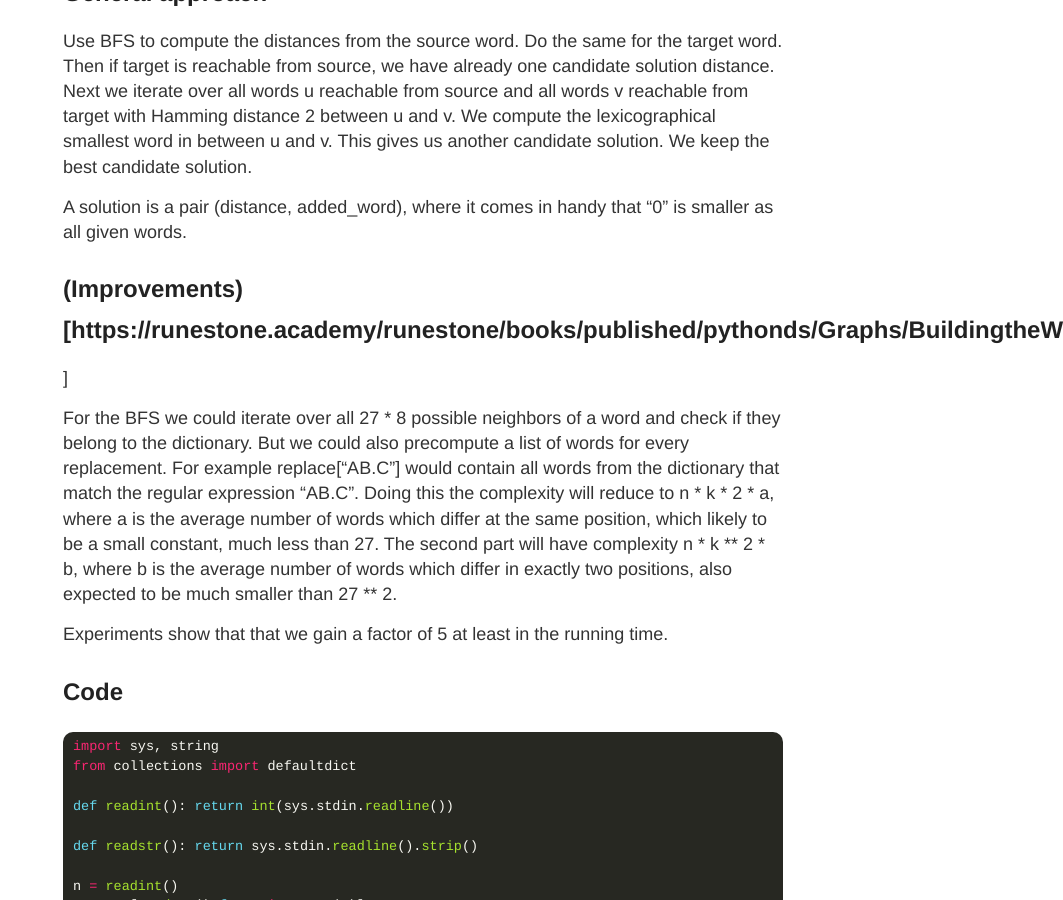
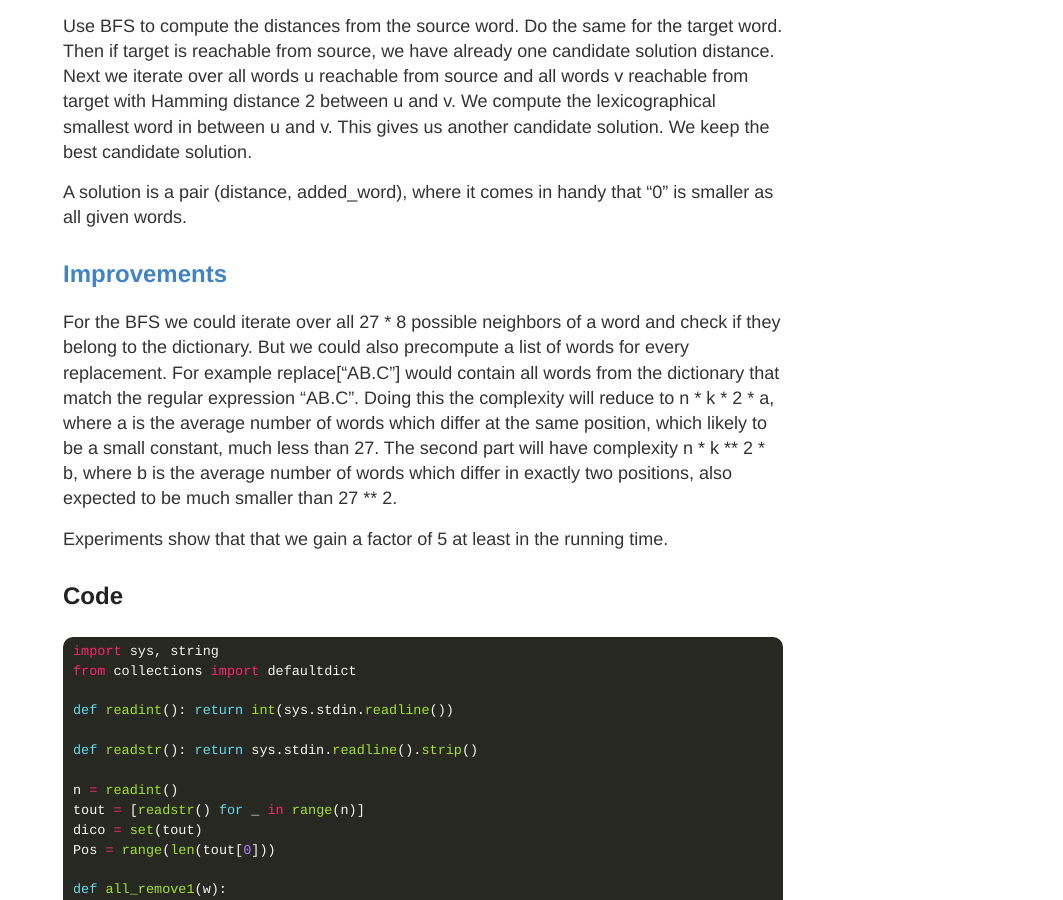
Before and after one commit to jilljenn/tryalgo.org, a Jekyll site: the page built from ecs/index.md, in a window 1280 px wide and 900 px high, scrolled down 3507 px. Shown: the whole window, without its empty margins (217-1280 px from the left). Built offline with Jekyll 4.4.1, drawn with Linux system fonts in a browser that asks for light colours; nearby versions of some CDN libraries.

Commit message:
ecs trains for swerc

```diff
--- a/ecs/index.md
+++ b/ecs/index.md
@@ -114,7 +114,7 @@
 
 ## complexity
 
-    n * k * 27 * 2  +  n * n * k
+n * k * 27 * 2  +  n * n * k
 
 for n the number of words and k their length.
 which is about 8 million. should be ok.
@@ -132,8 +132,8 @@
 A solution is a pair (distance, added_word), where it comes in handy that "0"
 is smaller as all given words.
 
-## (Improvements)[https://runestone.academy/runestone/books/published/pythonds/Graphs/BuildingtheWordLadderGraph.html
-]
+## [Improvements](https://runestone.academy/runestone/books/published/pythonds/Graphs/BuildingtheWordLadderGraph.html)
+
 
 For the BFS we could iterate over all 27 * 8 possible neighbors of a word and
 check if they belong to the dictionary. But we could also precompute a list of
```
